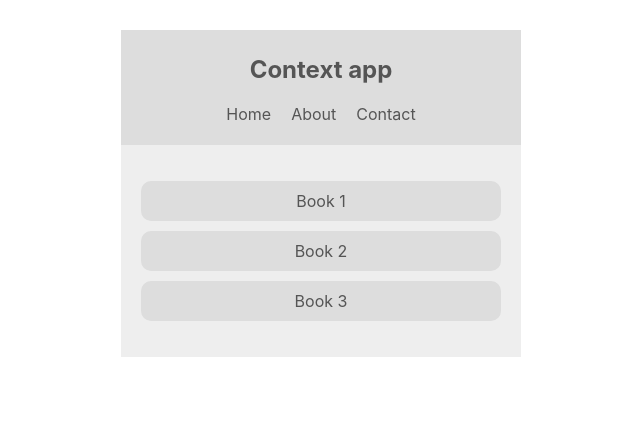
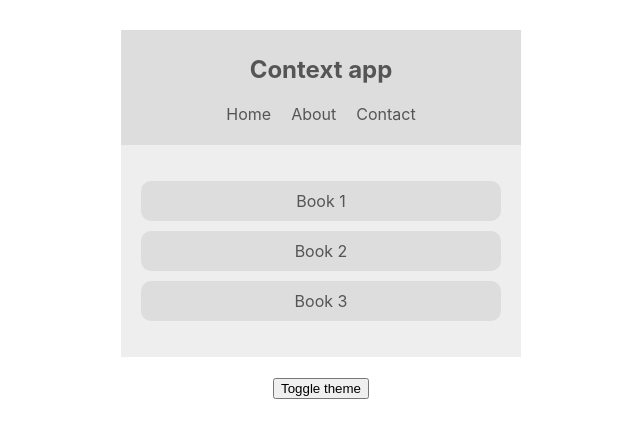
Before and after one commit to mariolazzari/react-ctx-hooks, a React (Create React App) app in the folder contextapp/: page / in a window 1280 px wide. Shown: the top 438 px of the page, without its empty margins (319-959 px from the left). Built offline with nearby package versions, Linux system fonts and the light colour scheme.

Commit message:
Done lesson 6

```diff
--- a/contextapp/src/App.js
+++ b/contextapp/src/App.js
@@ -2,6 +2,7 @@
 import Navbar from "./components/Navbar";
 import BookList from "./components/BookList";
 import ThemContextProvider from "./contexts/ThemeContext";
+import ThemeToggle from "./components/ThemeToggle";
 
 function App() {
   return (
@@ -9,6 +10,7 @@
       <ThemContextProvider>
         <Navbar />
         <BookList />
+        <ThemeToggle />
       </ThemContextProvider>
     </div>
   );
--- a/contextapp/src/components/Navbar.js
+++ b/contextapp/src/components/Navbar.js
@@ -14,6 +14,7 @@
           {context => {
             const { isLightTheme, light, dark } = context;
             const theme = isLightTheme ? light : dark;
+
             return (
               <nav style={{ background: theme.ui, color: theme.syntax }}>
                 <h1>Context app</h1>
--- /dev/null
+++ b/contextapp/src/components/ThemeToggle.js
@@ -0,0 +1,14 @@
+import React, { Component } from "react";
+import { ThemeContext } from "../contexts/ThemeContext";
+
+class ThemeToggle extends Component {
+  static contextType = ThemeContext;
+
+  render() {
+    const { toggleTheme } = this.context;
+
+    return <button onClick={toggleTheme}>Toggle theme</button>;
+  }
+}
+
+export default ThemeToggle;
--- a/contextapp/src/contexts/ThemeContext.js
+++ b/contextapp/src/contexts/ThemeContext.js
@@ -8,7 +8,7 @@
     dark: { syntax: "#ddd", ui: "#333", bg: "#555" }
   };
 
-  toggleTheme = this.setState({ isLightTheme: !this.state.isLightTheme });
+  toggleTheme = () => this.setState({ isLightTheme: !this.state.isLightTheme });
 
   render() {
     return (
```
